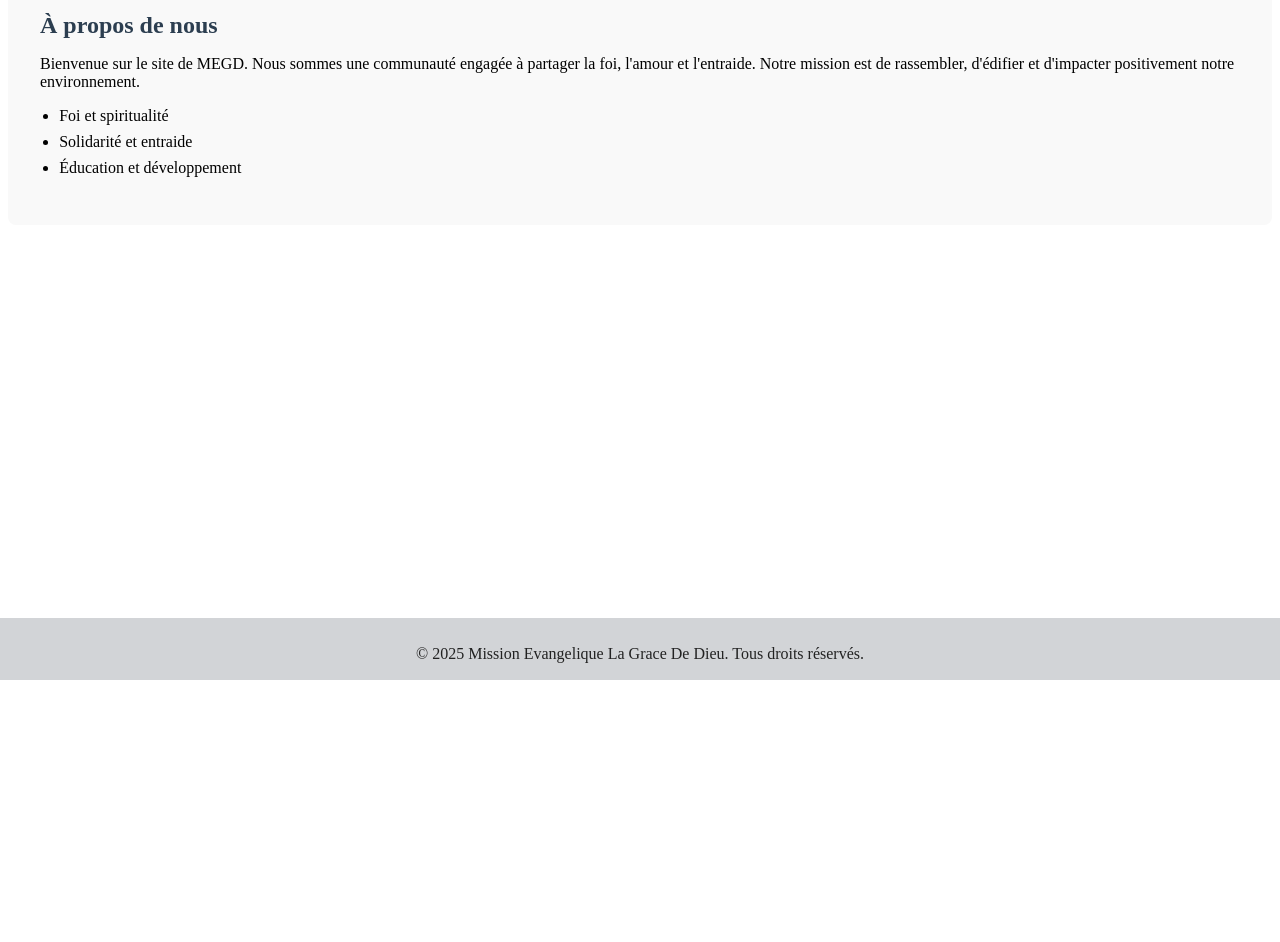
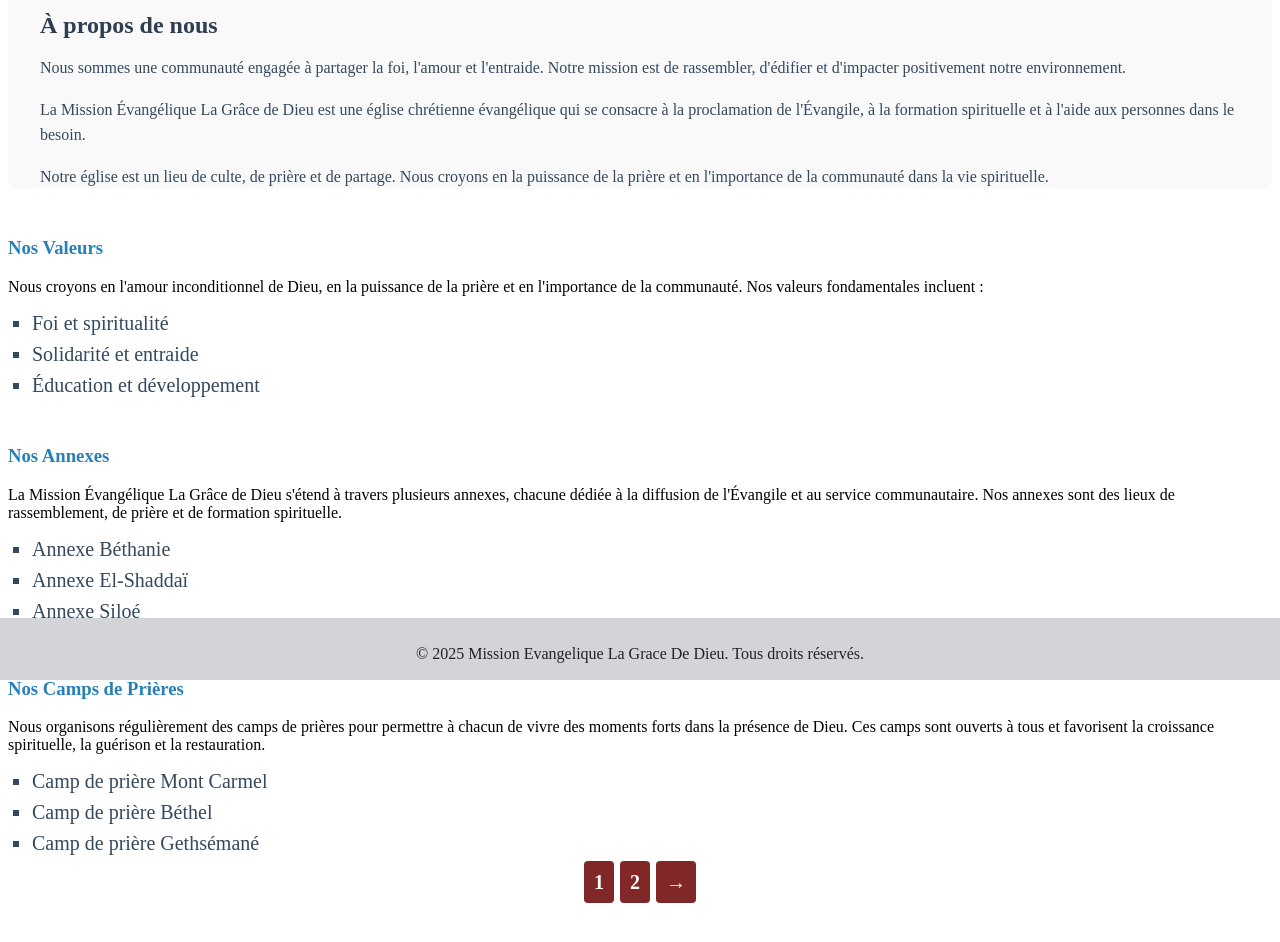
Before and after one commit to JEREMIELASAGESSE/missionlagrace, a Vue app: page /Apropos in a window 1280 px wide. Shown: the part 120-1062 px from the top of the page. Before the commit the page ends 800 px from the top, so only its background shows below. Built offline with nearby package versions, Linux system fonts and the light colour scheme.

Commit message:
deuxieme jour de travail page evernement et a propos

```diff
--- a/src/components/Apropos.vue
+++ b/src/components/Apropos.vue
@@ -2,15 +2,67 @@
   <section class="apropos">
     <h2>À propos de nous</h2>
     <p>
-      Bienvenue sur le site de MEGD. Nous sommes une communauté engagée à
-      partager la foi, l'amour et l'entraide. Notre mission est de rassembler,
-      d'édifier et d'impacter positivement notre environnement.
+      Nous sommes une communauté engagée à partager la foi, l'amour et
+      l'entraide. Notre mission est de rassembler, d'édifier et d'impacter
+      positivement notre environnement.
+    </p>
+    <p>
+      La Mission Évangélique La Grâce de Dieu est une église chrétienne
+      évangélique qui se consacre à la proclamation de l'Évangile, à la
+      formation spirituelle et à l'aide aux personnes dans le besoin.
+    </p>
+    <p>
+      Notre église est un lieu de culte, de prière et de partage. Nous croyons
+      en la puissance de la prière et en l'importance de la communauté dans la
+      vie spirituelle.
+    </p>
+  </section>
+  <section class="annexes-camps">
+    <h3>Nos Valeurs</h3>
+    <p>
+      Nous croyons en l'amour inconditionnel de Dieu, en la puissance de la
+      prière et en l'importance de la communauté. Nos valeurs fondamentales
+      incluent :
     </p>
     <ul>
       <li>Foi et spiritualité</li>
       <li>Solidarité et entraide</li>
       <li>Éducation et développement</li>
     </ul>
+  </section>
+  <section class="annexes-camps">
+    <h3>Nos Annexes</h3>
+
+    <p>
+      La Mission Évangélique La Grâce de Dieu s'étend à travers plusieurs
+      annexes, chacune dédiée à la diffusion de l'Évangile et au service
+      communautaire. Nos annexes sont des lieux de rassemblement, de prière et
+      de formation spirituelle.
+    </p>
+    <ul>
+      <li>Annexe Béthanie</li>
+      <li>Annexe El-Shaddaï</li>
+      <li>Annexe Siloé</li>
+      <li>Annexe Jéricho</li>
+    </ul>
+
+    <h3>Nos Camps de Prières</h3>
+    <p>
+      Nous organisons régulièrement des camps de prières pour permettre à chacun
+      de vivre des moments forts dans la présence de Dieu. Ces camps sont
+      ouverts à tous et favorisent la croissance spirituelle, la guérison et la
+      restauration.
+    </p>
+    <ul>
+      <li>Camp de prière Mont Carmel</li>
+      <li>Camp de prière Béthel</li>
+      <li>Camp de prière Gethsémané</li>
+    </ul>
+  </section>
+  <section id="plus">
+    <router-link to="/Evernements" id="lien">1</router-link>
+    <router-link to="/Evernements" id="lien">2</router-link>
+    <router-link to="/Evernements" id="lien">→</router-link>
   </section>
 </template>
 
@@ -34,7 +86,9 @@ export default {
 <style scoped>
 .apropos {
   margin-top: 5rem;
-  padding: 2rem;
+  padding-left: 2rem;
+  padding-right: 2rem;
+  padding-top: 2rem;
   background: #f9f9f9;
   border-radius: 8px;
 }
@@ -42,11 +96,41 @@ export default {
   color: #2c3e50;
   margin-bottom: 1rem;
 }
-.apropos ul {
-  margin-top: 1rem;
-  padding-left: 1.2rem;
+.apropos p {
+  line-height: 1.6;
+  color: #34495e;
 }
-.apropos li {
+.annexes-camps {
+  margin-top: 3rem;
+}
+.annexes-camps h3 {
+  color: #2980b9;
+  margin-top: 1.5rem;
+}
+.annexes-camps ul {
+  list-style-type: disc;
+  padding-left: 1.5rem;
+}
+.annexes-camps li {
   margin-bottom: 0.5rem;
+  color: #34495e;
+  font-size: 20px;
+  list-style-type: square;
+}
+#plus {
+  text-align: center;
+  margin-bottom: 5rem;
+}
+#plus #lien {
+  padding: 10px;
+  margin: 3px;
+  color: white;
+  background-color: #812727;
+  text-align: center;
+  text-decoration: none;
+  font-size: 20px;
+  font-weight: bold;
+  width: 25px;
+  border-radius: 4px;
 }
 </style>
--- a/src/components/Evernements.vue
+++ b/src/components/Evernements.vue
@@ -1,4 +1,5 @@
 <template>
+  <div>
     <div class="evenements">
       <h1>
         Psaume 55:17 <br />
@@ -63,12 +64,27 @@
           <p>Date</p>
         </div>
       </div>
+      <div id="cart-sermont">
+        <div class="image">
+          <img
+            src="@/assets/images/img2.png"
+            alt="Description de l'image"
+            style="max-width: 510px; border-radius: 8px; height: auto"
+          />
+        </div>
+        <div id="details">
+          <p>Description de l'image</p>
+          <p>Autre information</p>
+          <p>Date</p>
+        </div>
+      </div>
     </section>
     <section id="plus">
       <router-link to="/Evernements" id="lien">1</router-link>
       <router-link to="/Evernements" id="lien">2</router-link>
       <router-link to="/Evernements" id="lien">→</router-link>
     </section>
+  </div>
 </template>
 
 <script>
@@ -166,4 +182,10 @@ h1 {
   font-weight: bold;
   border-bottom: 1px solid #eee;
 }
+.image {
+  flex: 1;
+  display: flex;
+  align-items: center;
+  justify-content: center;
+}
 </style>
```
Lines whose indentation alone changed are shown as unchanged.
